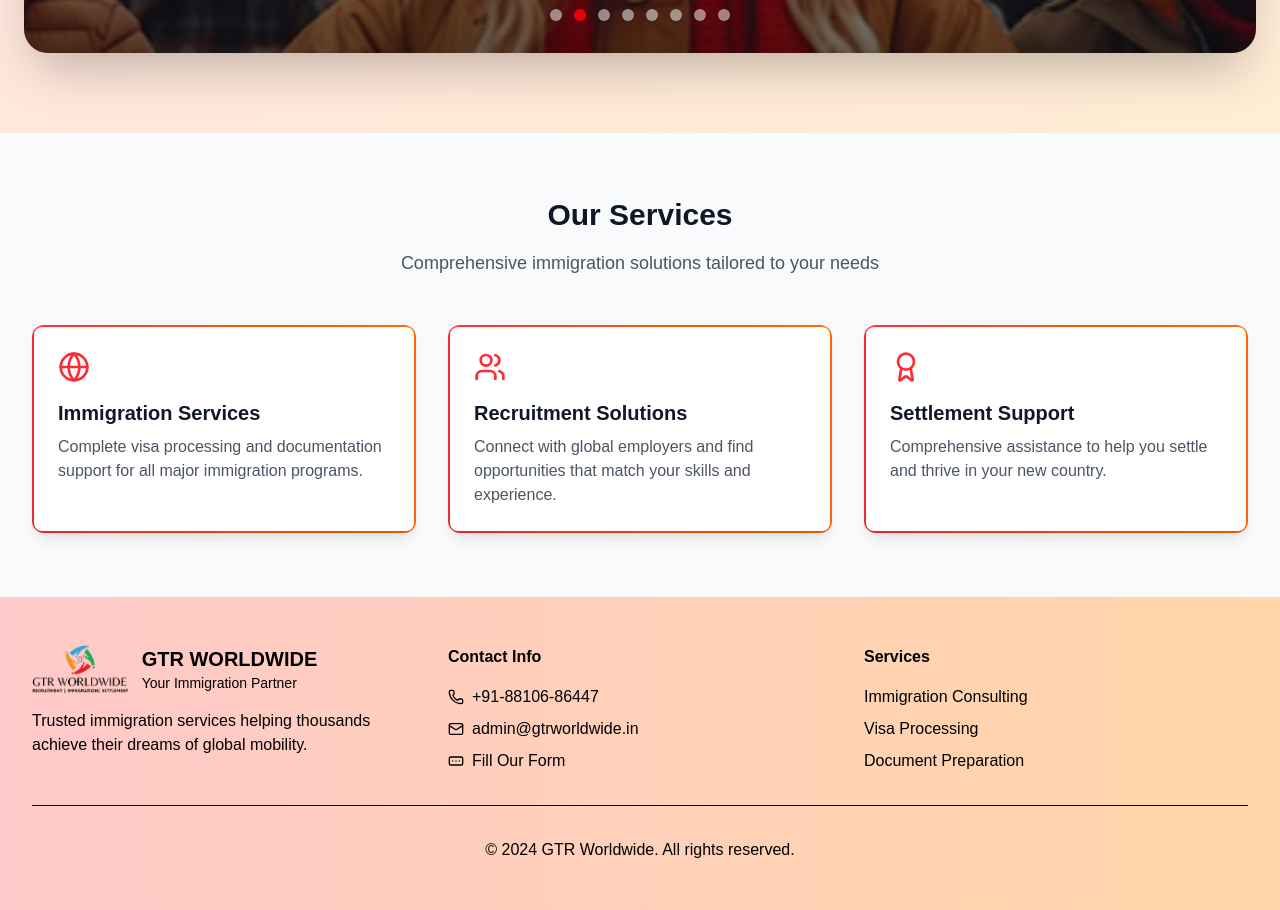
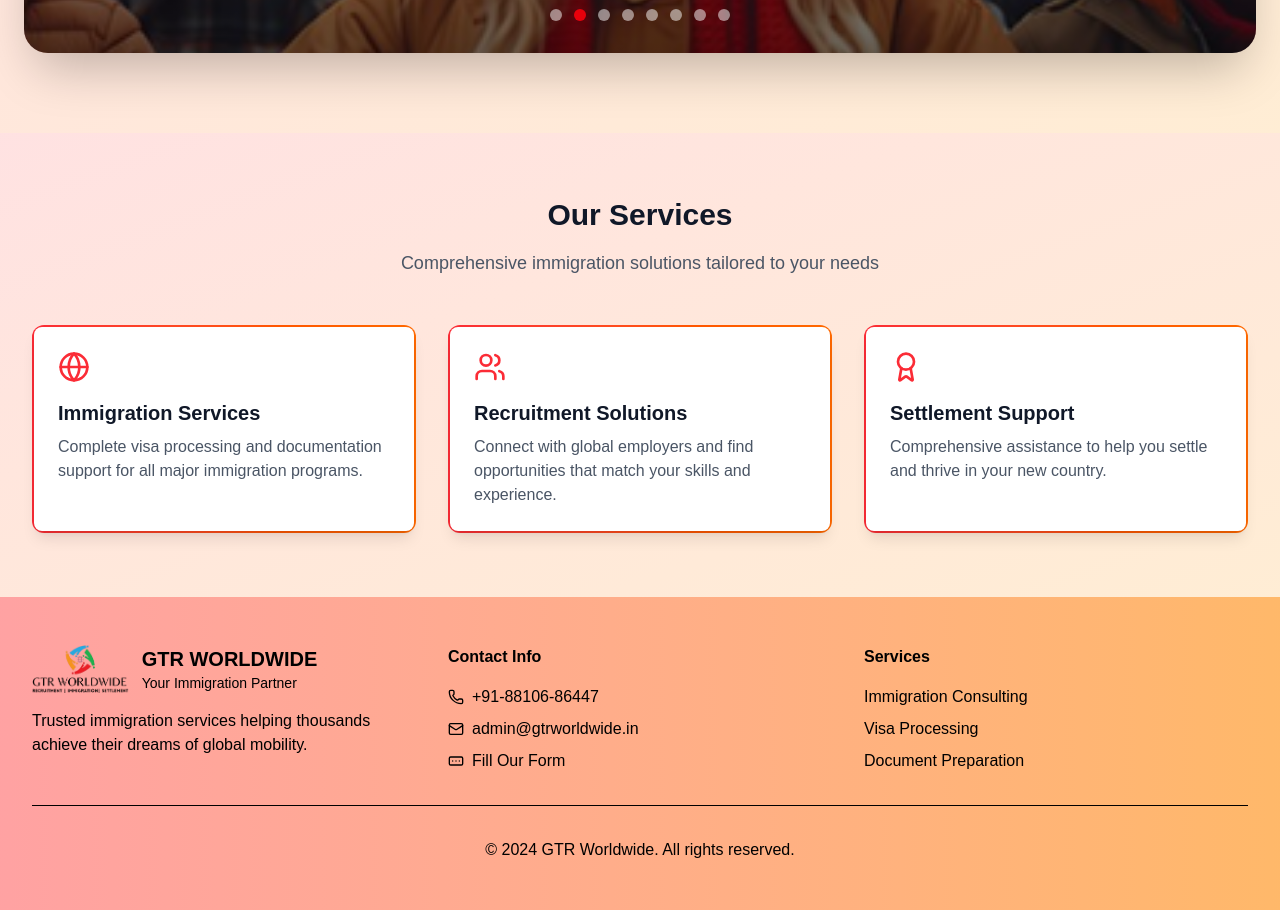
Before and after one commit to aditijaiswal189/landing-gtr, a Next.js app: page / in a window 1280 px wide. Shown: the part 3180-4090 px from the top of the page. Built offline with nearby package versions, Linux system fonts and the light colour scheme.

Commit message:
some changes

```diff
--- a/src/app/components/ui/footer.tsx
+++ b/src/app/components/ui/footer.tsx
@@ -3,7 +3,7 @@ import Link from "next/link";
 
 export const Footer: React.FC = () => {
   return (
-    <footer className="bg-gradient-to-r from-red-200 to-orange-200 text-black py-12">
+    <footer className="bg-gradient-to-r from-red-300  to-orange-300 text-black py-12">
       <div className="max-w-7xl mx-auto px-4 sm:px-6 lg:px-8">
         <div className="grid md:grid-cols-3 gap-8">
           <div>
--- a/src/app/components/ui/services-grid.tsx
+++ b/src/app/components/ui/services-grid.tsx
@@ -23,7 +23,7 @@ export const ServicesGrid: React.FC = () => {
   ];
 
   return (
-    <section className="py-16 px-4 sm:px-6 lg:px-8 bg-gray-50">
+    <section className="py-16 px-4 sm:px-6 lg:px-8 bg-gradient-to-br from-red-100 to-orange-100">
       <div className="max-w-7xl mx-auto">
         <div className="text-center mb-12">
           <h3 className="text-3xl font-bold text-gray-900 mb-4">
```
